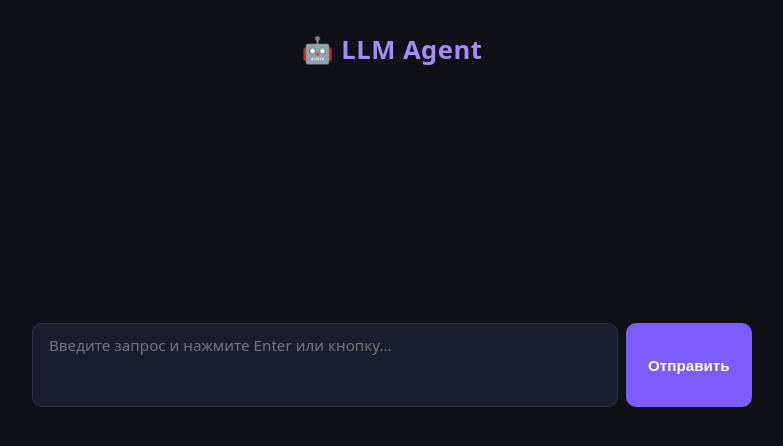
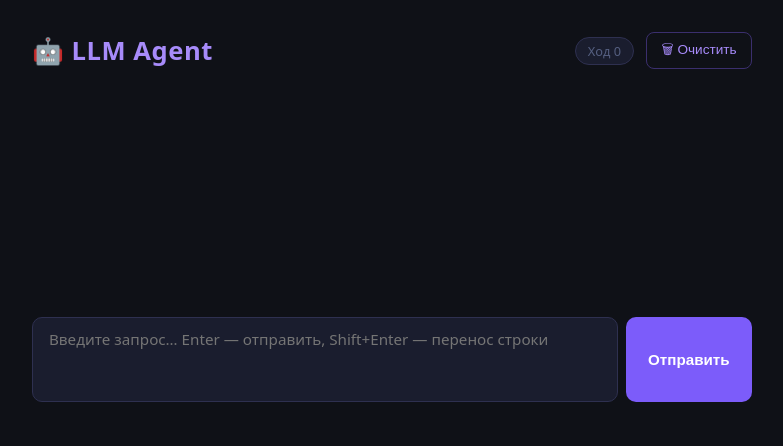
Before and after one commit to imfailing/ai_advent_challenge, a Flask app: page / in a window 1280 px wide. Shown: the top 446 px of the page, without its empty margins (248-1031 px from the left). Run offline with Flask 3, Linux system fonts and the light colour scheme.

Commit message:
Add session memory to LLM agent (history + clear)

```diff
--- a/week 2/day 1/app.py
+++ b/week 2/day 1/app.py
@@ -1,14 +1,33 @@
 """
 Flask-приложение — только UI и маршрутизация.
-Вся логика LLM-вызовов спрятана в LLMAgent.
+Вся логика LLM-вызовов и памяти диалога спрятана в LLMAgent.
+
+Каждый браузер получает свой экземпляр агента (идентифицируется по
+flask.session UUID), поэтому несколько пользователей не мешают друг другу.
 """
 
-from flask import Flask, jsonify, render_template, request
+import os
+import uuid
+
+from flask import Flask, jsonify, render_template, request, session
 
 from agent import LLMAgent
 
 app = Flask(__name__)
-agent = LLMAgent()
+app.secret_key = os.environ.get("FLASK_SECRET", "dev-secret-change-in-prod")
+
+# Словарь session_id → LLMAgent (хранится в памяти процесса)
+_agents: dict[str, LLMAgent] = {}
+
+
+def get_agent() -> LLMAgent:
+    """Вернуть агента для текущей сессии браузера, создав его при необходимости."""
+    sid = session.get("id")
+    if not sid or sid not in _agents:
+        sid = str(uuid.uuid4())
+        session["id"] = sid
+        _agents[sid] = LLMAgent()
+    return _agents[sid]
 
 
 @app.route("/")
@@ -23,14 +42,22 @@ def ask():
     if not user_message:
         return jsonify({"error": "Пустой запрос"}), 400
 
-    response = agent.ask(user_message)
+    response = get_agent().ask(user_message)
     return jsonify({
         "answer": response.answer,
         "model": response.model,
         "prompt_tokens": response.prompt_tokens,
         "completion_tokens": response.completion_tokens,
         "elapsed_sec": response.elapsed_sec,
+        "turn": response.turn,
     })
+
+
+@app.route("/clear", methods=["POST"])
+def clear():
+    """Сбросить историю диалога текущей сессии."""
+    get_agent().clear_history()
+    return jsonify({"status": "ok"})
 
 
 if __name__ == "__main__":
--- a/week 2/day 1/templates/index.html
+++ b/week 2/day 1/templates/index.html
@@ -18,13 +18,37 @@
       padding: 2rem 1rem;
     }
 
-    h1 {
-      font-size: 1.6rem;
-      font-weight: 700;
-      margin-bottom: 2rem;
+    header {
+      width: 100%;
+      max-width: 720px;
+      display: flex;
+      align-items: center;
+      justify-content: space-between;
+      margin-bottom: 1.5rem;
+    }
+
+    h1 { font-size: 1.6rem; font-weight: 700; color: #a78bfa; letter-spacing: .02em; }
+
+    #turn-badge {
+      font-size: .8rem;
+      color: #555f80;
+      background: #1a1d2e;
+      border: 1px solid #2e3050;
+      border-radius: 20px;
+      padding: .25rem .75rem;
+    }
+
+    #clear-btn {
+      background: transparent;
+      border: 1px solid #3b2f6e;
       color: #a78bfa;
-      letter-spacing: .02em;
+      border-radius: 8px;
+      padding: .35rem .9rem;
+      font-size: .85rem;
+      cursor: pointer;
+      transition: background .2s;
     }
+    #clear-btn:hover { background: #1e1535; }
 
     #chat {
       width: 100%;
@@ -86,6 +110,13 @@
       font-style: italic;
     }
 
+    .divider {
+      text-align: center;
+      font-size: .75rem;
+      color: #3b4060;
+      margin: .25rem 0;
+    }
+
     .input-row {
       display: flex;
       gap: .5rem;
@@ -104,12 +135,10 @@
       font-family: inherit;
       outline: none;
       transition: border-color .2s;
-      rows: 3;
     }
-
     textarea:focus { border-color: #7c5cfa; }
 
-    button {
+    button#send-btn {
       background: #7c5cfa;
       color: #fff;
       border: none;
@@ -121,13 +150,18 @@
       transition: background .2s;
       white-space: nowrap;
     }
-
-    button:hover:not(:disabled) { background: #6246ea; }
-    button:disabled { opacity: .45; cursor: not-allowed; }
+    button#send-btn:hover:not(:disabled) { background: #6246ea; }
+    button#send-btn:disabled { opacity: .45; cursor: not-allowed; }
   </style>
 </head>
 <body>
-  <h1>🤖 LLM Agent</h1>
+  <header>
+    <h1>🤖 LLM Agent</h1>
+    <div style="display:flex;gap:.75rem;align-items:center">
+      <span id="turn-badge">Ход 0</span>
+      <button id="clear-btn" onclick="clearHistory()">🗑 Очистить</button>
+    </div>
+  </header>
 
   <div id="chat">
     <div class="messages" id="messages"></div>
@@ -136,7 +170,7 @@
       <textarea
         id="input"
         rows="3"
-        placeholder="Введите запрос и нажмите Enter или кнопку…"
+        placeholder="Введите запрос… Enter — отправить, Shift+Enter — перенос строки"
       ></textarea>
       <button id="send-btn" onclick="sendMessage()">Отправить</button>
     </div>
@@ -146,14 +180,16 @@
     const messagesEl = document.getElementById("messages");
     const inputEl    = document.getElementById("input");
     const sendBtn    = document.getElementById("send-btn");
+    const turnBadge  = document.getElementById("turn-badge");
 
-    // Enter = отправить, Shift+Enter = перенос строки
     inputEl.addEventListener("keydown", e => {
-      if (e.key === "Enter" && !e.shiftKey) {
-        e.preventDefault();
-        sendMessage();
-      }
+      if (e.key === "Enter" && !e.shiftKey) { e.preventDefault(); sendMessage(); }
     });
+
+    function setLoading(on) {
+      inputEl.disabled = on;
+      sendBtn.disabled = on;
+    }
 
     function addBubble(text, cls, meta) {
       const div = document.createElement("div");
@@ -170,43 +206,56 @@
       return div;
     }
 
+    function addDivider(text) {
+      const d = document.createElement("div");
+      d.className = "divider";
+      d.textContent = `— ${text} —`;
+      messagesEl.appendChild(d);
+    }
+
     async function sendMessage() {
       const text = inputEl.value.trim();
       if (!text) return;
 
       inputEl.value = "";
-      inputEl.disabled = true;
-      sendBtn.disabled = true;
+      setLoading(true);
 
       addBubble(text, "user");
       const thinking = addBubble("Агент думает…", "thinking");
 
       try {
-        const res = await fetch("/ask", {
+        const res  = await fetch("/ask", {
           method: "POST",
           headers: { "Content-Type": "application/json" },
           body: JSON.stringify({ message: text }),
         });
-
         const data = await res.json();
         thinking.remove();
 
         if (!res.ok) {
           addBubble(data.error || "Неизвестная ошибка", "error");
         } else {
-          const meta = `Модель: ${data.model} · `
+          const meta = `Ход ${data.turn} · Модель: ${data.model} · `
                      + `Токены: ${data.prompt_tokens} → ${data.completion_tokens} · `
                      + `Время: ${data.elapsed_sec} с`;
           addBubble(data.answer, "agent", meta);
+          turnBadge.textContent = `Ход ${data.turn}`;
         }
       } catch (err) {
         thinking.remove();
         addBubble("Сетевая ошибка: " + err.message, "error");
       } finally {
-        inputEl.disabled = false;
-        sendBtn.disabled = false;
+        setLoading(false);
         inputEl.focus();
       }
+    }
+
+    async function clearHistory() {
+      await fetch("/clear", { method: "POST" });
+      messagesEl.innerHTML = "";
+      turnBadge.textContent = "Ход 0";
+      addDivider("история очищена");
+      inputEl.focus();
     }
   </script>
 </body>
```
Also changed, not shown: week 2/day 1/agent.py (+46 -11 lines).
